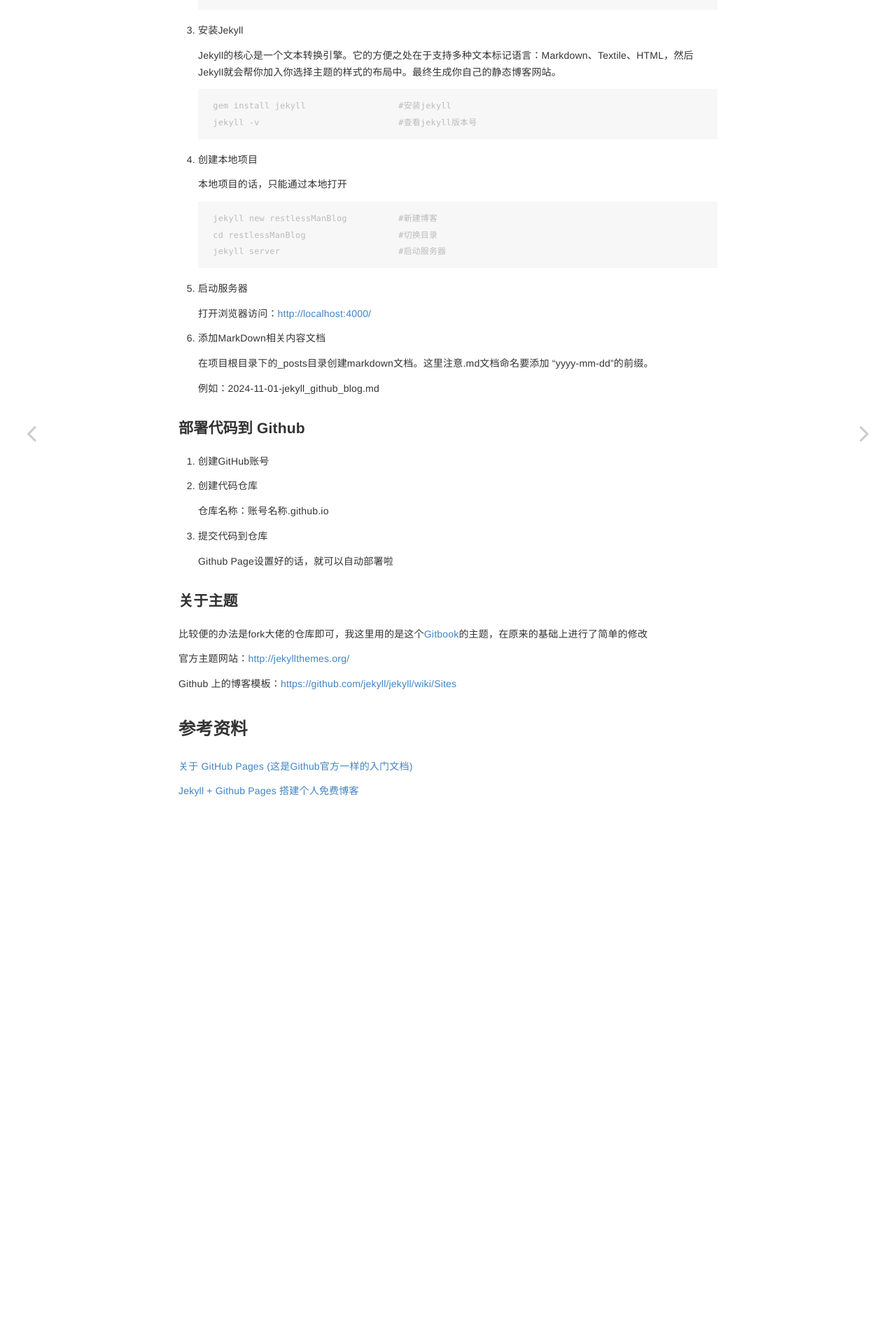
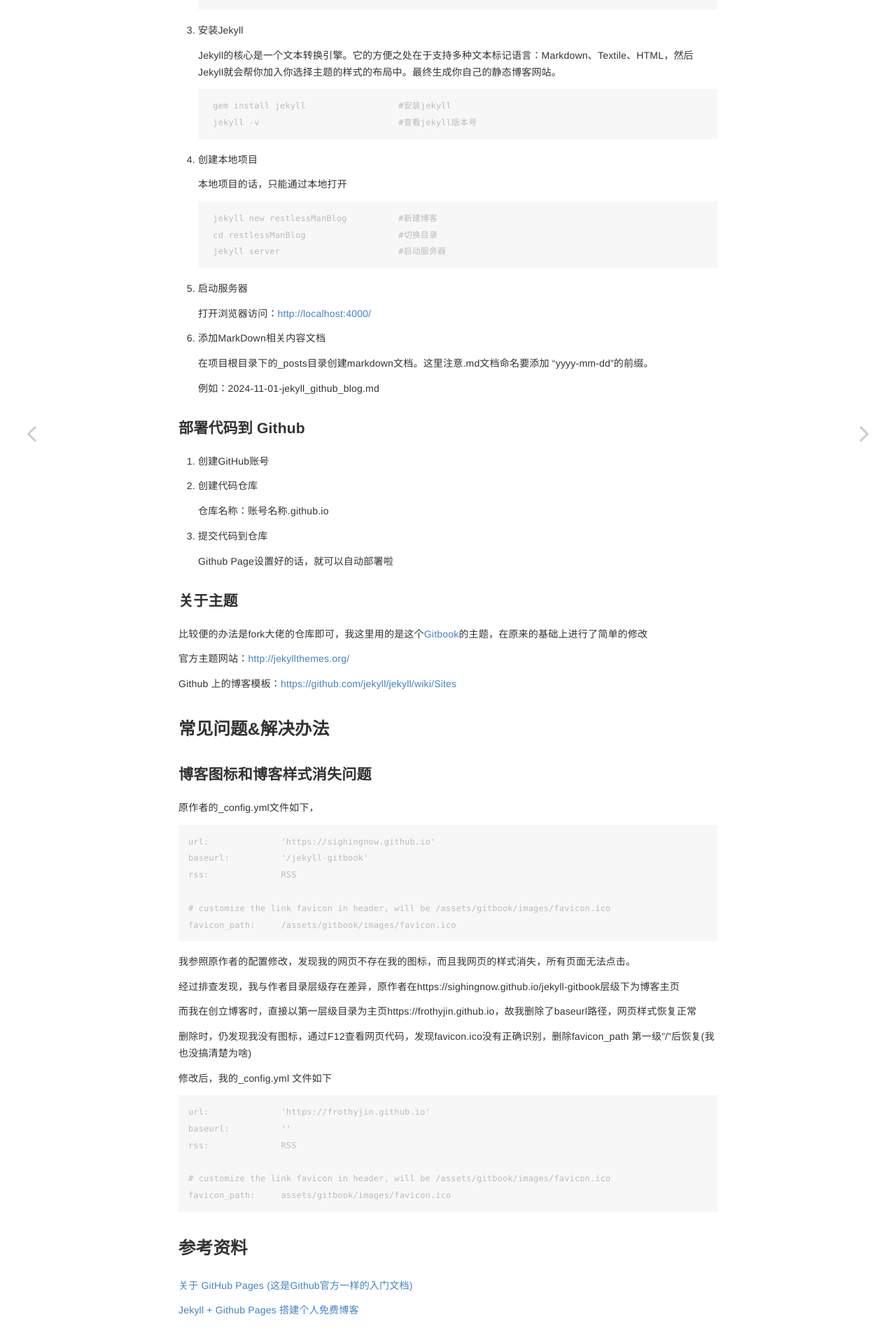
Before and after one commit to YooyoJin/yooyojin.github.io, a Jekyll site: the page built from _posts/2024-11-01-jekyll_github_blog.md, in a window 1280 px wide. Shown: the part 768-2673 px from the top of the page at 70% size. Built offline with Jekyll 4.4.1, drawn with Linux system fonts in a browser that asks for light colours.

````diff
--- a/_layouts/post.html
+++ b/_layouts/post.html
@@ -23,14 +23,14 @@
                 <div class="book-header" role="navigation">
                     <!-- 解决多个h1导致bing收录问题 -->
                     <!-- Title -->
-                    <!-- <h1>
-                        <i class="fa fa-circle-o-notch fa-spin"></i>
+                    <h1>
+                        <!-- <i class="fa fa-circle-o-notch fa-spin"></i>
                         {% if page.title %}
                             <a href="." >{{ page.title | escape }}</a>
                         {% else %}
                             <a href="." >{{ site.title | escape }}</a>
-                        {% endif %}
-                    </h1> -->
+                        {% endif %} -->
+                    </h1>
                 </div>
 
                 <div class="body-inner">
--- a/_posts/2024-11-01-jekyll_github_blog.md
+++ b/_posts/2024-11-01-jekyll_github_blog.md
@@ -85,6 +85,40 @@ layout: post
 
 Github 上的博客模板：[https://github.com/jekyll/jekyll/wiki/Sites](https://github.com/jekyll/jekyll/wiki/Sites)
 
+## 常见问题&解决办法
+
+### 博客图标和博客样式消失问题
+
+原作者的_config.yml文件如下，
+
+```
+url:              'https://sighingnow.github.io'
+baseurl:          '/jekyll-gitbook'
+rss:              RSS
+
+# customize the link favicon in header, will be {{site.baseurl}}/{{site.favicon_path}}
+favicon_path:     /assets/gitbook/images/favicon.ico
+```
+
+我参照原作者的配置修改，发现我的网页不存在我的图标，而且我网页的样式消失，所有页面无法点击。
+
+经过排查发现，我与作者目录层级存在差异，原作者在https://sighingnow.github.io/jekyll-gitbook层级下为博客主页
+
+而我在创立博客时，直接以第一层级目录为主页https://frothyjin.github.io，故我删除了baseurl路径，网页样式恢复正常
+
+删除时，仍发现我没有图标，通过F12查看网页代码，发现favicon.ico没有正确识别，删除favicon_path 第一级"/"后恢复(我也没搞清楚为啥)
+
+修改后，我的_config.yml 文件如下
+
+```
+url:              'https://frothyjin.github.io'
+baseurl:          ''
+rss:              RSS
+
+# customize the link favicon in header, will be {{site.baseurl}}/{{site.favicon_path}}
+favicon_path:     assets/gitbook/images/favicon.ico
+```
+
 ## 参考资料
 
 [关于 GitHub Pages (这是Github官方一样的入门文档)](https://docs.github.com/zh/pages/getting-started-with-github-pages/about-github-pages)
--- a/assets/gitbook/gitbook-plugin-sharing/buttons.js
+++ b/assets/gitbook/gitbook-plugin-sharing/buttons.js
@@ -1,4 +1,4 @@
-// remove site button
+// 移除分享按钮功能
 // require(['gitbook', 'jquery'], function(gitbook, $) {
 //     var SITES = {
 //         'facebook': {
@@ -69,50 +69,50 @@
 
 
 
-    gitbook.events.bind('start', function(e, config) {
-        var opts = config.sharing;
+//     gitbook.events.bind('start', function(e, config) {
+//         var opts = config.sharing;
 
-        // Create dropdown menu
-        var menu = $.map(opts.all, function(id) {
-            var site = SITES[id];
+//         // Create dropdown menu
+//         var menu = $.map(opts.all, function(id) {
+//             var site = SITES[id];
 
-            return {
-                text: site.label,
-                onClick: site.onClick
-            };
-        });
+//             return {
+//                 text: site.label,
+//                 onClick: site.onClick
+//             };
+//         });
 
-        // Create main button with dropdown
-        if (menu.length > 0) {
-            gitbook.toolbar.createButton({
-                icon: 'fa fa-share-alt',
-                label: 'Share',
-                position: 'right',
-                dropdown: [menu]
-            });
-        }
+//         // Create main button with dropdown
+//         if (menu.length > 0) {
+//             gitbook.toolbar.createButton({
+//                 icon: 'fa fa-share-alt',
+//                 label: 'Share',
+//                 position: 'right',
+//                 dropdown: [menu]
+//             });
+//         }
 
-        // Direct actions to share
-        $.each(SITES, function(sideId, site) {
-            if (!opts[sideId]) return;
+//         // Direct actions to share
+//         $.each(SITES, function(sideId, site) {
+//             if (!opts[sideId]) return;
 
-            var onClick = site.onClick;
+//             var onClick = site.onClick;
 
-            // override target link with provided link
-            var side_link = opts[`${sideId}_link`]
-            if (side_link !== undefined && side_link !== "") {
-                onClick = function(e) {
-                    e.preventDefault();
-                    window.open(side_link);
-                }
-            }
+//             // override target link with provided link
+//             var side_link = opts[`${sideId}_link`]
+//             if (side_link !== undefined && side_link !== "") {
+//                 onClick = function(e) {
+//                     e.preventDefault();
+//                     window.open(side_link);
+//                 }
+//             }
 
-            gitbook.toolbar.createButton({
-                icon: site.icon,
-                label: site.text,
-                position: 'right',
-                onClick: onClick
-            });
-        });
-    });
-});
+//             gitbook.toolbar.createButton({
+//                 icon: site.icon,
+//                 label: site.text,
+//                 position: 'right',
+//                 onClick: onClick
+//             });
+//         });
+//     });
+// });
````
Also changed, not shown: _layouts/home.html (+4 -4 lines), _layouts/search-base.html (+4 -4 lines).
